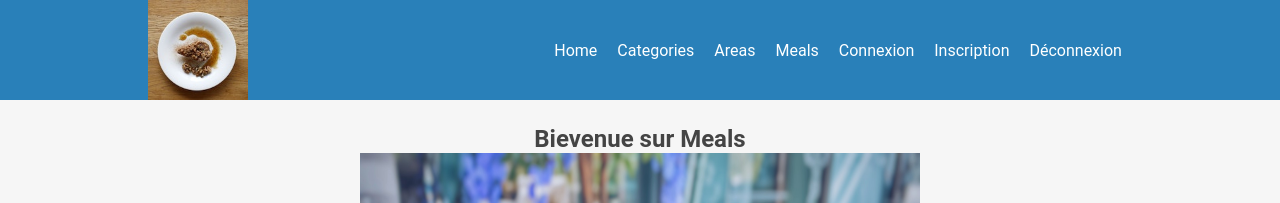
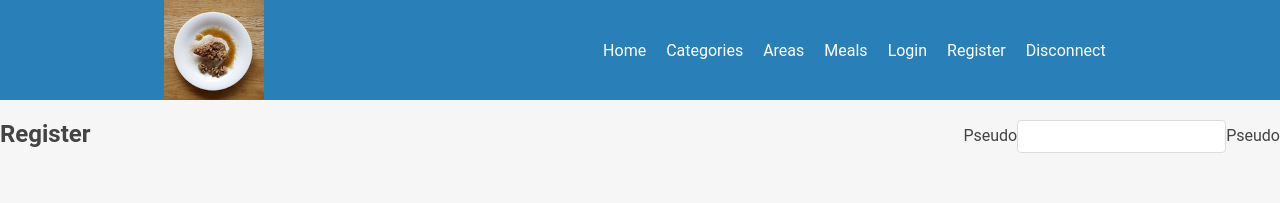
Before and after one commit to RatZ6913/Meal-DB-V3-Vue-Js, a Vue app in the folder meal-db-v3/: page /register in a window 1280 px wide. Shown: the top 203 px of the page. Built offline with nearby package versions, Linux system fonts and the light colour scheme; no server answers.

Commit message:
Update Views
Update Views

```diff
--- a/meal-db-v3/package.json
+++ b/meal-db-v3/package.json
@@ -29,7 +29,7 @@
     "npm-run-all": "^4.1.5",
     "prettier": "^2.8.4",
     "sas": "^3.0.4",
-    "sass": "^1.59.2",
+    "sass": "^1.59.3",
     "typescript": "~4.8.4",
     "vite": "^4.1.4",
     "vue-tsc": "^1.2.0"
--- /dev/null
+++ b/meal-db-v3/src/components/Disconnect.vue
@@ -0,0 +1,12 @@
+<template>
+  <main>
+    <section>
+      <h1>DISCONNECT</h1>
+    </section>
+  </main>
+</template>
+
+
+<script setup lang="ts"></script>
+
+<style scoped lang="scss"></style>
--- a/meal-db-v3/src/features/categories/components/Categories.vue
+++ b/meal-db-v3/src/features/categories/components/Categories.vue
@@ -18,9 +18,6 @@ import { useCategories } from '../store/categoriesStore';
 const categoriesStore: Store | any = useCategories();
 categoriesStore.getCategory();
 const mealCategory = categoriesStore.categories.meals;
-
-
-
 
 
 </script>
--- /dev/null
+++ b/meal-db-v3/src/features/form/components/Login.Vue
@@ -0,0 +1,12 @@
+<template>
+  <main>
+    <section>
+      <h1>LOGIN</h1>
+    </section>
+  </main>
+</template>
+
+
+<script setup lang="ts"></script>
+
+<style scoped lang="scss"></style>
--- /dev/null
+++ b/meal-db-v3/src/features/form/components/Register.Vue
@@ -0,0 +1,17 @@
+<template>
+  <main>
+    <section>
+      <h1>Register</h1>
+    </section>
+
+    <form>
+      <label for="">Pseudo</label>
+      <input type="text">Pseudo
+    </form>
+  </main>
+</template>
+
+
+<script setup lang="ts"></script>
+
+<style scoped lang="scss"></style>
--- a/meal-db-v3/src/views/HeaderView.vue
+++ b/meal-db-v3/src/views/HeaderView.vue
@@ -9,9 +9,9 @@
         <router-link to="/categories">Categories</router-link>
         <router-link to="/areas">Areas</router-link>
         <router-link to="/meals">Meals</router-link>
-        <a>Connexion</a>
-        <a>Inscription</a>
-        <a>Déconnexion</a>
+        <router-link to="/login">Login</router-link>
+        <router-link to="/register">Register</router-link>
+        <router-link to="/disconnect">Disconnect</router-link>
       </ul>
     </nav>
   </header>
```
Also changed, not shown: meal-db-v3/src/router/routes.ts (+7 -1 lines), 1 other file (tests, documents, lock files or other folders).
